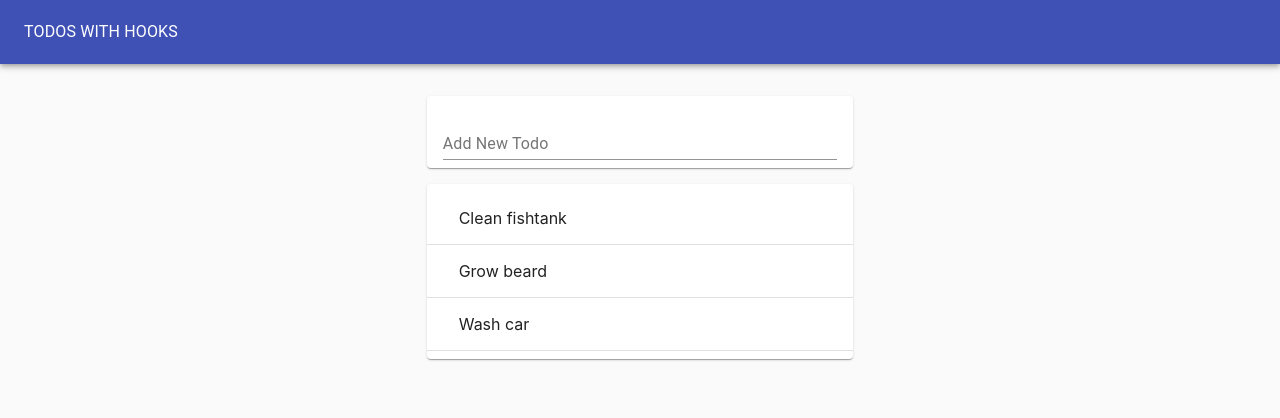
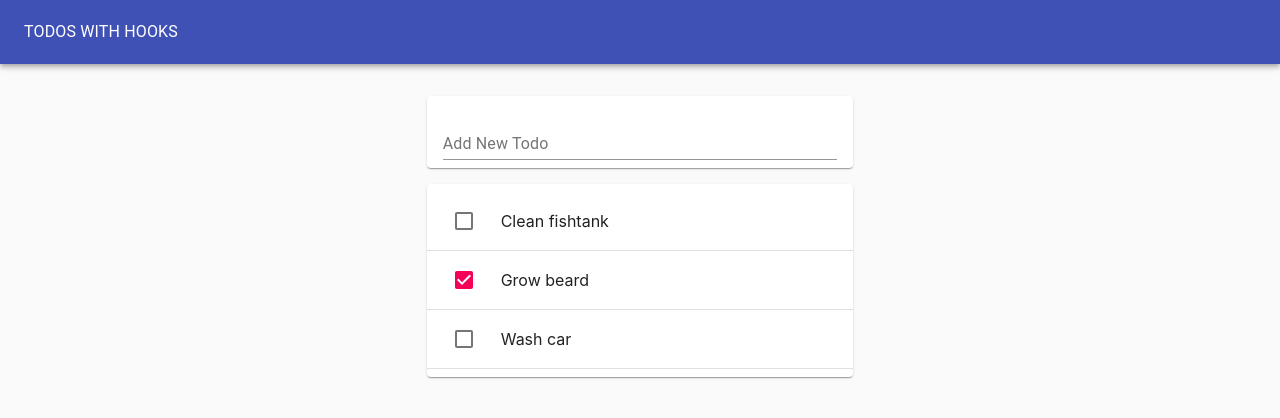
Before and after one commit to mclov/react-hooks-app, a React (Create React App) app: page / in a window 1280 px wide. Shown: the top 418 px of the page. Built offline with nearby package versions, Linux system fonts and the light colour scheme.

Commit message:
Add Todo component and checkbox

```diff
--- /dev/null
+++ b/src/Todo.js
@@ -0,0 +1,15 @@
+import React from 'react';
+import ListItem from '@material-ui/core/ListItem';
+import ListItemText from '@material-ui/core/ListItem';
+import Checkbox from '@material-ui/core/Checkbox';
+
+export default function Todo({ task, completed }) {
+  return (
+    <ListItem>
+      <Checkbox tabIndex={-1} checked={completed} />
+      <ListItemText>
+        {task}
+      </ListItemText>
+    </ListItem>
+  )
+}
--- a/src/TodoList.js
+++ b/src/TodoList.js
@@ -1,9 +1,8 @@
 import React from 'react';
 import Paper from '@material-ui/core/Paper';
 import List from '@material-ui/core/List';
-import ListItem from '@material-ui/core/ListItem';
-import ListItemText from '@material-ui/core/ListItem';
 import Divider from '@material-ui/core/Divider';
+import Todo from './Todo';
 
 
 export default function TodoList(props) {
@@ -12,11 +11,7 @@ export default function TodoList(props) {
       <List>
         {props.todos.map(todo => (
           <>
-            <ListItem>
-              <ListItemText>
-                {todo.task}
-              </ListItemText>
-            </ListItem>
+            <Todo task={todo.task} key={todo.id} completed={todo.completed} />
             <Divider />
           </>
         ))}
```
